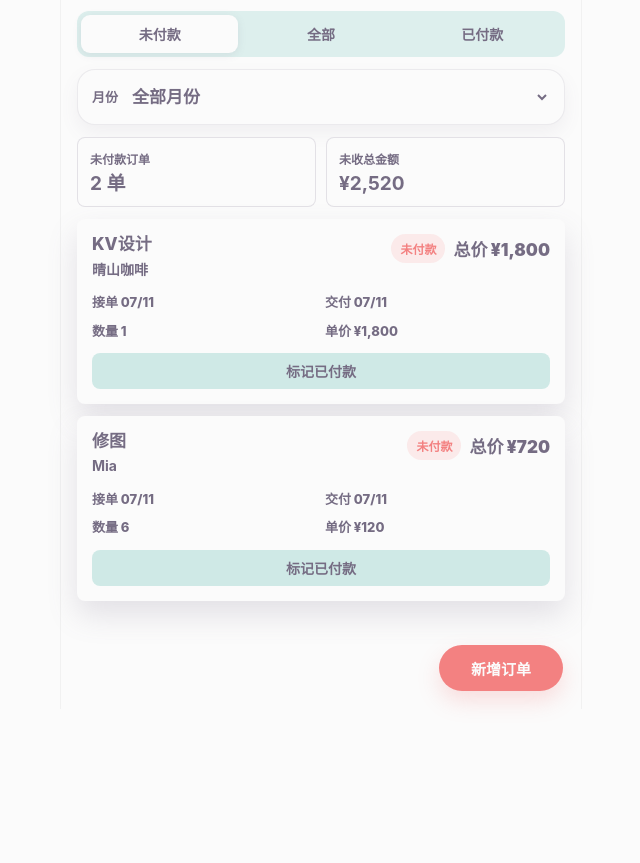
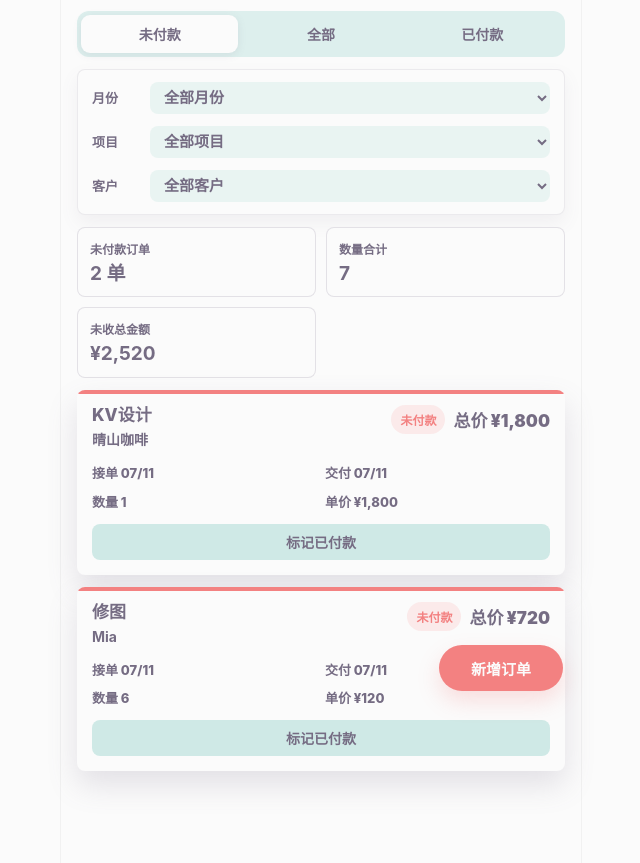
Before and after one commit to Traintotheuniverse/FreeLancer-Order-Documentation, a plain HTML site: page index.html in a window 1280 px wide. Shown: the part 91-954 px from the top of the page, without its empty margins (319-959 px from the left). Before the commit the page ends 800 px from the top, so only its background shows below. Drawn offline with Linux system fonts and the light colour scheme.

Commit message:
Add files via upload
增加客户、项目的筛选功能

```diff
--- a/app.js
+++ b/app.js
@@ -4,6 +4,8 @@ const state = {
   orders: [],
   filter: "unpaid",
   month: "all",
+  project: "all",
+  client: "all",
   editingId: null,
 };
 
@@ -13,6 +15,8 @@ const els = {
   orderList: document.querySelector("#orderList"),
   summary: document.querySelector("#summary"),
   monthFilter: document.querySelector("#monthFilter"),
+  projectFilter: document.querySelector("#projectFilter"),
+  clientFilter: document.querySelector("#clientFilter"),
   clientOptions: document.querySelector("#clientOptions"),
   addOrderBtn: document.querySelector("#addOrderBtn"),
   refreshAppBtn: document.querySelector("#refreshAppBtn"),
@@ -132,6 +136,11 @@ function orderTotal(order) {
   return Number(order.quantity || 0) * Number(order.unitPrice || 0);
 }
 
+function orderQuantity(order) {
+  const quantity = Number(order.quantity || 0);
+  return Number.isNaN(quantity) ? 0 : quantity;
+}
+
 function loadOrders() {
   const saved = localStorage.getItem(STORAGE_KEY);
   if (saved) {
@@ -146,15 +155,19 @@ function saveOrders() {
   localStorage.setItem(STORAGE_KEY, JSON.stringify(state.orders));
 }
 
-function monthFilteredOrders() {
-  if (state.month === "all") return [...state.orders];
-  return state.orders.filter((order) => orderMonth(order) === state.month);
+function scopeFilteredOrders() {
+  return state.orders.filter((order) => {
+    const monthMatches = state.month === "all" || orderMonth(order) === state.month;
+    const projectMatches = state.project === "all" || order.project === state.project;
+    const clientMatches = state.client === "all" || order.client === state.client;
+    return monthMatches && projectMatches && clientMatches;
+  });
 }
 
 function filteredOrders() {
-  const monthOrders = monthFilteredOrders();
-  if (state.filter === "all") return monthOrders;
-  return monthOrders.filter((order) => order.paymentStatus === state.filter);
+  const scopeOrders = scopeFilteredOrders();
+  if (state.filter === "all") return scopeOrders;
+  return scopeOrders.filter((order) => order.paymentStatus === state.filter);
 }
 
 function renderMonthOptions() {
@@ -179,18 +192,59 @@ function renderClientOptions() {
     .join("");
 }
 
+function uniqueOrderValues(field) {
+  return [...new Set(state.orders.map((order) => order[field]?.trim()).filter(Boolean))]
+    .sort((a, b) => a.localeCompare(b, "zh-CN"));
+}
+
+function filterOption(value, label) {
+  return `<option value="${escapeHtml(value)}">${escapeHtml(label)}</option>`;
+}
+
+function renderProjectOptions() {
+  const projects = uniqueOrderValues("project");
+  const validProjects = ["all", ...projects];
+  if (!validProjects.includes(state.project)) {
+    state.project = "all";
+  }
+
+  els.projectFilter.innerHTML = [
+    filterOption("all", "全部项目"),
+    ...projects.map((project) => filterOption(project, project)),
+  ].join("");
+  els.projectFilter.value = state.project;
+}
+
+function renderClientFilterOptions() {
+  const clients = uniqueOrderValues("client");
+  const validClients = ["all", ...clients];
+  if (!validClients.includes(state.client)) {
+    state.client = "all";
+  }
+
+  els.clientFilter.innerHTML = [
+    filterOption("all", "全部客户"),
+    ...clients.map((client) => filterOption(client, client)),
+  ].join("");
+  els.clientFilter.value = state.client;
+}
+
 function renderSummary() {
-  const all = monthFilteredOrders();
+  const all = scopeFilteredOrders();
   const unpaid = all.filter((order) => order.paymentStatus === "unpaid");
   const paid = all.filter((order) => order.paymentStatus === "paid");
   const unpaidAmount = unpaid.reduce((sum, order) => sum + orderTotal(order), 0);
   const paidAmount = paid.reduce((sum, order) => sum + orderTotal(order), 0);
   const totalAmount = all.reduce((sum, order) => sum + orderTotal(order), 0);
+  const totalQuantity = all.reduce((sum, order) => sum + orderQuantity(order), 0);
+  const paidQuantity = paid.reduce((sum, order) => sum + orderQuantity(order), 0);
+  const unpaidQuantity = unpaid.reduce((sum, order) => sum + orderQuantity(order), 0);
 
   if (state.filter === "all") {
     els.summary.className = "summary all";
     els.summary.innerHTML = [
-      summaryItem("总订单数", `${all.length} 单`),
+      summaryItem("订单数", `${all.length} 单`),
+      summaryItem("数量合计", formatQuantity(totalQuantity)),
       summaryItem("总金额", formatMoney(totalAmount)),
       summaryItem("已收金额", formatMoney(paidAmount)),
       summaryItem("未收金额", formatMoney(unpaidAmount)),
@@ -202,6 +256,7 @@ function renderSummary() {
     els.summary.className = "summary";
     els.summary.innerHTML = [
       summaryItem("已付款订单", `${paid.length} 单`),
+      summaryItem("数量合计", formatQuantity(paidQuantity)),
       summaryItem("已收金额", formatMoney(paidAmount)),
     ].join("");
     return;
@@ -210,6 +265,7 @@ function renderSummary() {
   els.summary.className = "summary";
   els.summary.innerHTML = [
     summaryItem("未付款订单", `${unpaid.length} 单`),
+    summaryItem("数量合计", formatQuantity(unpaidQuantity)),
     summaryItem("未收总金额", formatMoney(unpaidAmount)),
   ].join("");
 }
@@ -220,6 +276,8 @@ function summaryItem(label, value) {
 
 function renderOrders() {
   renderMonthOptions();
+  renderProjectOptions();
+  renderClientFilterOptions();
   renderClientOptions();
   renderSummary();
   els.segments.forEach((button) => {
@@ -245,7 +303,7 @@ function orderCard(order) {
     : "";
 
   return `
-    <article class="order-card" data-order-id="${order.id}">
+    <article class="order-card ${order.paymentStatus}" data-order-id="${order.id}">
       <div class="order-card-top">
         <div>
           <h3 class="order-title">${escapeHtml(title)}</h3>
@@ -457,7 +515,7 @@ function exportCsv() {
 
   const csv = [headers, ...body].map((row) => row.map(csvCell).join(",")).join("\n");
   const blob = new Blob([`\ufeff${csv}`], { type: "text/csv;charset=utf-8" });
-  downloadBlob(blob, `接单记录-${state.filter}-${state.month}-${today()}.csv`);
+  downloadBlob(blob, `接单记录-${state.filter}-${filenamePart(state.month)}-${filenamePart(state.project)}-${filenamePart(state.client)}-${today()}.csv`);
 }
 
 function exportBackup() {
@@ -515,6 +573,8 @@ function importBackupFile(event) {
       state.orders = Array.from(byId.values());
       state.filter = "all";
       state.month = "all";
+      state.project = "all";
+      state.client = "all";
       saveOrders();
       renderOrders();
       const duplicateText = duplicateCount ? `，备份内重复 ${duplicateCount} 笔已合并` : "";
@@ -568,6 +628,10 @@ function csvCell(value) {
   return `"${text.replaceAll('"', '""')}"`;
 }
 
+function filenamePart(value) {
+  return String(value || "all").replace(/[\\/:*?"<>|]/g, "-");
+}
+
 async function refreshApp() {
   if (els.refreshAppBtn) {
     els.refreshAppBtn.disabled = true;
@@ -602,6 +666,14 @@ function bindEvents() {
   els.backupFileInput.addEventListener("change", importBackupFile);
   els.monthFilter.addEventListener("change", () => {
     state.month = els.monthFilter.value;
+    renderOrders();
+  });
+  els.projectFilter.addEventListener("change", () => {
+    state.project = els.projectFilter.value;
+    renderOrders();
+  });
+  els.clientFilter.addEventListener("change", () => {
+    state.client = els.clientFilter.value;
     renderOrders();
   });
   els.backBtn.addEventListener("click", showList);
--- a/index.html
+++ b/index.html
@@ -8,7 +8,7 @@
     <meta name="apple-mobile-web-app-title" content="接单记录" />
     <title>接单记录</title>
     <link rel="manifest" href="manifest.webmanifest" />
-    <link rel="stylesheet" href="styles.css?v=1.12" />
+    <link rel="stylesheet" href="styles.css?v=1.14" />
   </head>
   <body>
     <div id="app" class="app-shell">
@@ -17,7 +17,7 @@
           <div>
             <p class="eyebrow">Freelancer</p>
             <h1>接单记录</h1>
-            <p class="app-version">v1.12</p>
+            <p class="app-version">v1.14</p>
           </div>
           <div class="top-actions">
             <button id="refreshAppBtn" class="icon-button" type="button" aria-label="更新页面">更新</button>
@@ -32,12 +32,26 @@
           <button class="segment" type="button" data-filter="paid">已付款</button>
         </nav>
 
-        <label class="month-filter">
-          <span>月份</span>
-          <select id="monthFilter" aria-label="按月份筛选">
-            <option value="all">全部月份</option>
-          </select>
-        </label>
+        <section class="filter-panel" aria-label="订单范围筛选">
+          <label class="filter-field">
+            <span>月份</span>
+            <select id="monthFilter" aria-label="按月份筛选">
+              <option value="all">全部月份</option>
+            </select>
+          </label>
+          <label class="filter-field">
+            <span>项目</span>
+            <select id="projectFilter" aria-label="按项目筛选">
+              <option value="all">全部项目</option>
+            </select>
+          </label>
+          <label class="filter-field">
+            <span>客户</span>
+            <select id="clientFilter" aria-label="按客户筛选">
+              <option value="all">全部客户</option>
+            </select>
+          </label>
+        </section>
 
         <section id="backupPanel" class="backup-panel" hidden>
           <div>
@@ -136,6 +150,6 @@
       </section>
     </div>
 
-    <script src="app.js?v=1.12"></script>
+    <script src="app.js?v=1.14"></script>
   </body>
 </html>
--- a/styles.css
+++ b/styles.css
@@ -140,42 +140,50 @@ h2 {
   box-shadow: 0 2px 8px rgba(117, 108, 131, 0.12);
 }
 
-.month-filter {
-  display: flex;
-  align-items: center;
-  gap: 10px;
+.filter-panel {
+  display: grid;
+  gap: 8px;
   margin-bottom: 12px;
-  padding: 11px 14px;
+  padding: 10px;
   border: 1px solid rgba(117, 108, 131, 0.12);
-  border-radius: 18px;
+  border-radius: 8px;
   background: var(--surface);
   box-shadow: 0 8px 18px rgba(117, 108, 131, 0.08);
 }
 
-.month-filter span {
+.filter-field {
+  display: grid;
+  grid-template-columns: 48px minmax(0, 1fr);
+  align-items: center;
+  gap: 10px;
+  min-width: 0;
+  padding: 2px 4px;
+}
+
+.filter-field span {
   flex: 0 0 auto;
   color: var(--muted);
   font-size: 13px;
   font-weight: 800;
 }
 
-.month-filter select {
+.filter-field select {
   min-width: 0;
   width: 100%;
   min-height: 32px;
-  padding: 0 28px 0 0;
+  padding: 0 26px 0 10px;
   border: 0;
-  border-radius: 12px;
-  background: transparent;
+  border-radius: 8px;
+  background: rgba(185, 225, 220, 0.28);
   color: var(--text);
   font: inherit;
-  font-size: 17px;
+  font-size: 15px;
   font-weight: 850;
   outline: none;
 }
 
-.month-filter select:focus {
-  box-shadow: none;
+.filter-field select:focus {
+  box-shadow: 0 0 0 3px rgba(243, 129, 129, 0.14);
 }
 
 .backup-panel {
@@ -250,6 +258,7 @@ h2 {
   display: block;
   font-size: 19px;
   line-height: 1.15;
+  overflow-wrap: anywhere;
 }
 
 .order-list {
@@ -258,6 +267,8 @@ h2 {
 }
 
 .order-card {
+  position: relative;
+  overflow: hidden;
   width: 100%;
   padding: 15px;
   border-radius: 8px;
@@ -265,6 +276,23 @@ h2 {
   color: inherit;
   text-align: left;
   box-shadow: var(--shadow);
+}
+
+.order-card::before {
+  position: absolute;
+  top: 0;
+  right: 0;
+  left: 0;
+  height: 4px;
+  content: "";
+}
+
+.order-card.paid::before {
+  background: #9cdbca;
+}
+
+.order-card.unpaid::before {
+  background: #f38181;
 }
 
 .order-card-top {
--- a/sw.js
+++ b/sw.js
@@ -1,9 +1,9 @@
-const CACHE_NAME = "freelancer-orders-v1.12";
+const CACHE_NAME = "freelancer-orders-v1.14";
 const ASSETS = [
   "./",
   "./index.html",
-  "./styles.css?v=1.12",
-  "./app.js?v=1.12",
+  "./styles.css?v=1.14",
+  "./app.js?v=1.14",
   "./manifest.webmanifest",
   "./icon.svg",
 ];
```
Also changed, not shown: 2 other files.
